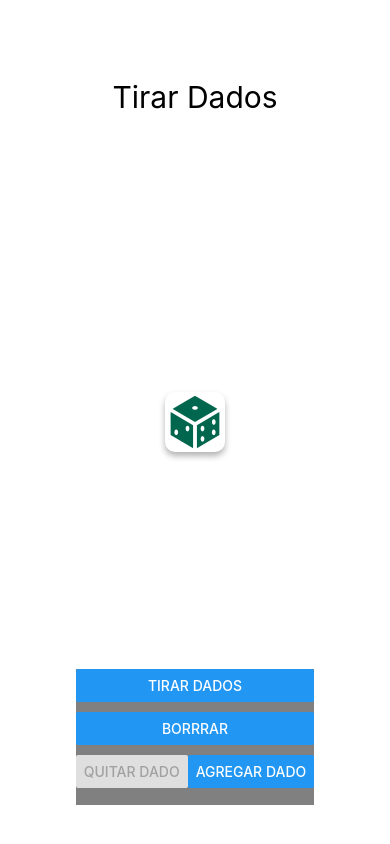
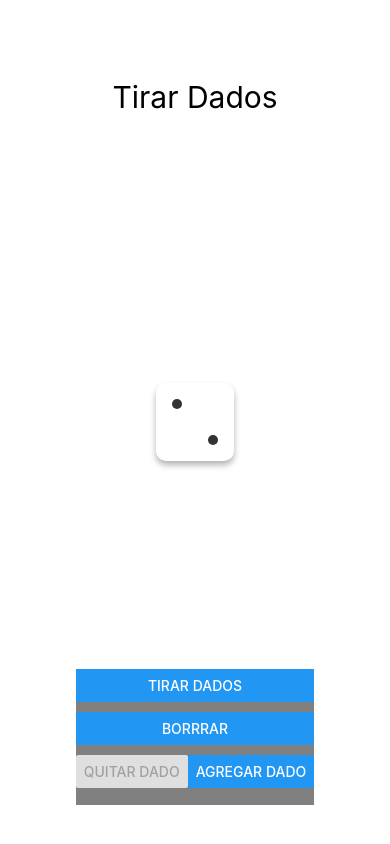
Before and after one commit to luis19151653MX/dados3d, a React Native app: screen / in a window 390 px wide. Built offline with nearby package versions, Linux system fonts and the light colour scheme.

Commit message:
animation dice and size

```diff
--- a/src/Dice.tsx
+++ b/src/Dice.tsx
@@ -1,29 +1,30 @@
 import React, { useEffect, useState } from 'react';
 import { StyleProp, StyleSheet, View, ViewStyle, Text } from 'react-native';
-import Animated,{useAnimatedStyle, useSharedValue, withTiming } from 'react-native-reanimated';
+import Animated, { useAnimatedStyle, useSharedValue, withTiming } from 'react-native-reanimated';
 import Ionicons from 'react-native-vector-icons/Ionicons';
 import { Dimensions } from 'react-native';
 
 interface DiceProps {
     value: number; // dice value
     isRolling: boolean; // flag dice is rolling?
-    animationDuration:number; //time animation
+    animationDuration: number; //time animation
 }
 
 export const Dice: React.FC<DiceProps> = ({ value, isRolling, animationDuration }) => {
+    const { width: screenWidth } = Dimensions.get('window');
     const rotation = useSharedValue<number>(0);
     const rotationX = useSharedValue<number>(0);
     const rotationY = useSharedValue<number>(0);
-
+    const diceSize = screenWidth * 0.2;
+    const iconDiceSize = diceSize * 0.8;
     const styles = StyleSheet.create({
         dice: {
-            width: 60,
-            height: 60,
+            width: diceSize,
+            height: diceSize,
             backgroundColor: '#fff',
             borderRadius: 10,
             justifyContent: 'center',
             alignItems: 'center',
-            margin: 10,
             shadowColor: '#000',
             shadowOffset: { width: 0, height: 4 },
             shadowOpacity: 0.3,
@@ -31,13 +32,14 @@ export const Dice: React.FC<DiceProps> = ({ value, isRolling, animationDuration
             elevation: 8,
         },
         diceIcon: {
-            display: isRolling ? 'flex' : 'flex',
-            backgroundColor:'transparent',
+            display: isRolling ? 'flex' : 'none',
+            width: iconDiceSize,
+            aspectRatio: 1,
             color: '#00664d',
-            fontSize:60
+            fontSize: iconDiceSize
         },
         diceContent: {
-            display: isRolling ? 'none' : 'none',
+            display: isRolling ? 'none' : 'flex',
             width: '100%',
             height: '100%',
             position: 'relative',
@@ -130,7 +132,7 @@ export const Dice: React.FC<DiceProps> = ({ value, isRolling, animationDuration
 
     return (
         <Animated.View style={[styles.dice, animatedStyle]}>
-            <Ionicons name='dice-sharp'  style={styles.diceIcon}/>
+            <Ionicons name='dice-sharp' style={styles.diceIcon} />
             <View style={styles.diceContent}>{renderDots()}</View>
         </Animated.View>
     );
```
